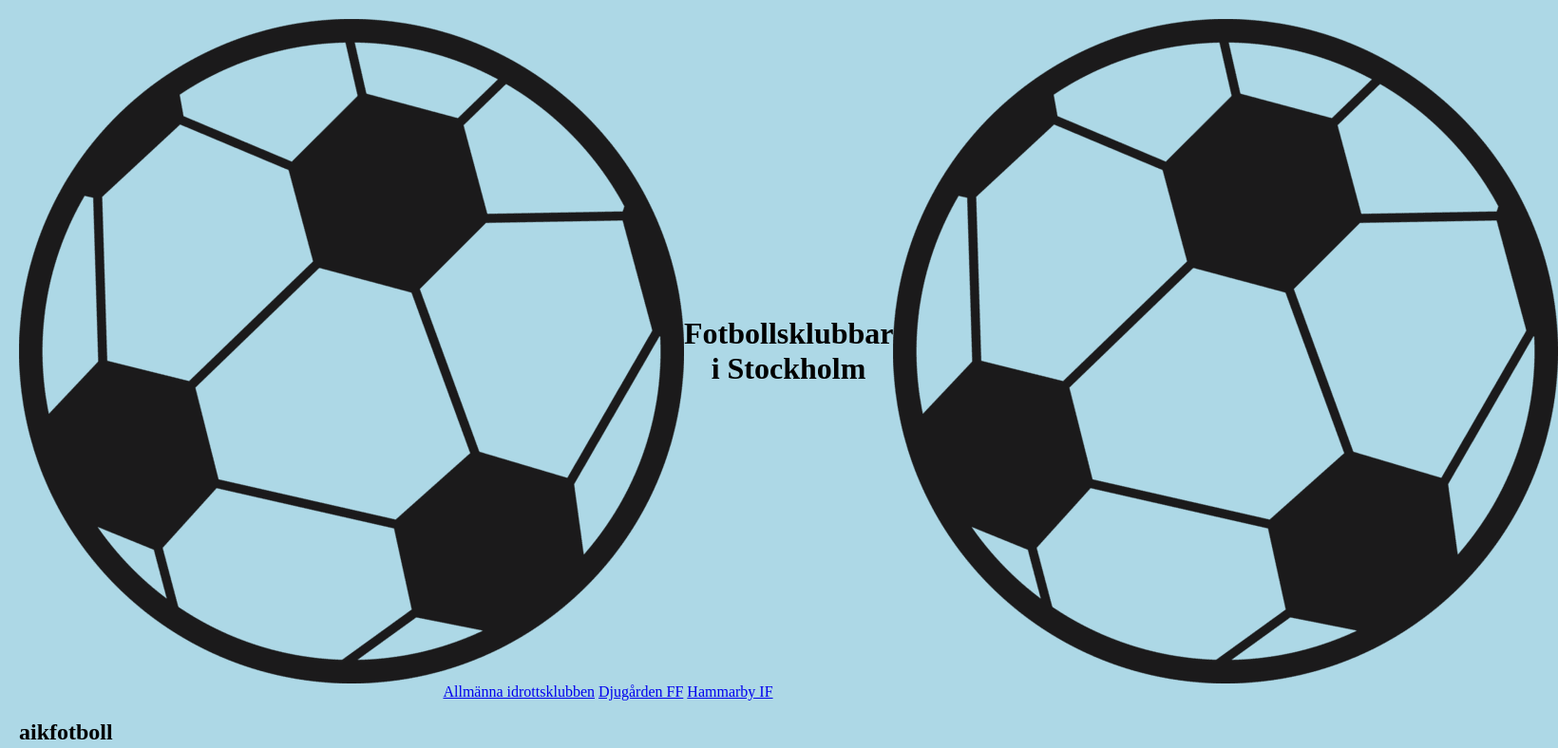
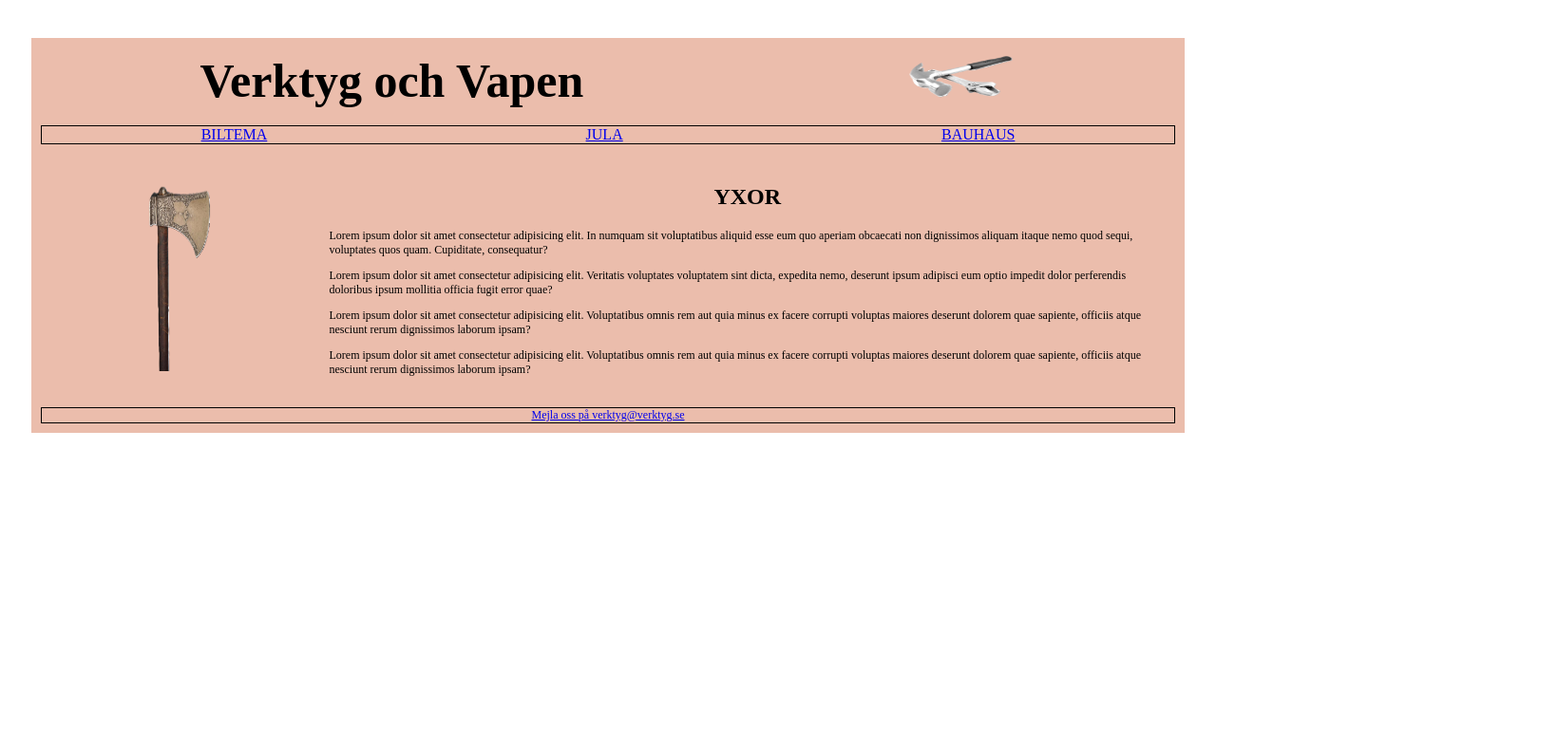
Before and after one commit to Obada123478/Prov, a plain HTML site: page index.html in a window 1280 px wide. Shown: the top 788 px of the page at 95% size, 1640 px wide, since content can reach past the window. Drawn offline with Linux system fonts and the light colour scheme.

Commit message:
jag är klar

```diff
--- a/index.html
+++ b/index.html
@@ -1,30 +1,73 @@
 <!DOCTYPE html>
-<html lang="en">
+<html>
 <head>
-    <meta charset="UTF-8">
-    <meta name="viewport" content="width=device-width, initial-scale=1.0">
-    <title>Document</title>
+    <title>Verktyg och Vapen</title>
     <link rel="stylesheet" href="style.css">
 </head>
+
 <body>
+
+    <div id="container">
+
         <header>
-<img src="./fotboll.png" alt="fotboll">
-<h1>Fotbollsklubbar i Stockholm</h1>
- <img src="./fotboll.png" alt="fotboll">
+            <h1>Verktyg och Vapen</h1>
+            <img src="img/tools.png" alt="Verktyg">
         </header>
+
         <nav>
-<a href="https://www.aikfotboll.se/">Allmänna idrottsklubben</a>
-<a href="https://www.dif.se/">Djugården FF</a>
-<a href="https://www.hammarbyfotboll.se/">Hammarby IF</a>
+            <a href="https://www.biltema.se/">BILTEMA</a>
+            <a href="https://www.jula.se/">JULA</a>
+            <a href="https://www.bauhaus.se/">BAUHAUS</a>
         </nav>
 
         <main>
-    <h2>aikfotboll</h2>
-    <img src="./img/aik.png" alt="aik">
-    <p></p>
+
+            <div id="bild">
+                <img src="img/saddle-axe-cda048.png" alt="Yxa">
+            </div>
+
+            <div id="text">
+                <h2>YXOR</h2>
+
+                <p>
+                    Lorem ipsum dolor sit amet consectetur adipisicing elit.
+                    In numquam sit voluptatibus aliquid esse eum quo aperiam
+                    obcaecati non dignissimos aliquam itaque nemo quod sequi,
+                    voluptates quos quam. Cupiditate, consequatur?
+                </p>
+
+                <p>
+                    Lorem ipsum dolor sit amet consectetur adipisicing elit.
+                    Veritatis voluptates voluptatem sint dicta, expedita nemo,
+                    deserunt ipsum adipisci eum optio impedit dolor perferendis
+                    doloribus ipsum mollitia officia fugit error quae?
+                </p>
+
+                <p>
+                    Lorem ipsum dolor sit amet consectetur adipisicing elit.
+                    Voluptatibus omnis rem aut quia minus ex facere corrupti
+                    voluptas maiores deserunt dolorem quae sapiente, officiis
+                    atque nesciunt rerum dignissimos laborum ipsam?
+                </p>
+
+                <p>
+                    Lorem ipsum dolor sit amet consectetur adipisicing elit.
+                    Voluptatibus omnis rem aut quia minus ex facere corrupti
+                    voluptas maiores deserunt dolorem quae sapiente, officiis
+                    atque nesciunt rerum dignissimos laborum ipsam?
+                </p>
+
+            </div>
+
         </main>
 
+        <footer>
+            <a href="mailto:verktyg@verktyg.se">
+                Mejla oss på verktyg@verktyg.se
+            </a>
+        </footer>
 
+    </div>
 
 </body>
 </html>
--- a/style.css
+++ b/style.css
@@ -1,36 +1,69 @@
 body {
-    background-color: lightblue;
-    margin: 0px;
-    padding: 20px;
+    background-color: white;
 }
 
-
-
+#container {
+    background-color: #ebbdac;
+    margin: 40px 25px;
+    padding: 10px;
+}
 
 header {
     display: flex;
-    justify-content: flex-start;
+    justify-content: space-around;
     align-items: center;
-
+    height: 70px;
 }
 
 h1 {
+    font-size: 50px;
+}
+
+header img {
+    width: 120px;
+    height: 60px;
+}
+
+nav {
+    display: flex;
+    justify-content: space-around;
+    border: 1px solid black;
+    margin: 12px 0;
+}
+
+main {
+    display: flex;
+    align-items: center;
+    min-height: 220px;
+}
+
+#bild {
+    width: 25%;
+    display: flex;
+    justify-content: center;
+}
+
+#bild img {
+    width: 120px;
+    height: 200px;
+}
+
+#text {
+    width: 75%;
+    padding: 10px;
+}
+
+h2 {
     text-align: center;
 }
 
-
-class {
-    height: 50px;
-    width: 50px;
+p {
+    font-size: 12px;
 }
 
-nav {
-text-align: center;
-align-items: center;
-justify-content: center;
+footer {
+    border: 1px solid black;
+    text-align: center;
+    margin-top: 10px;
+    font-size: 12px;
 }
-
-main {
-    text-align: left;
-    align-items: end;
-}
```
Also changed, not shown: dif.png (deleted), fotboll.png (deleted), img/aik.png (deleted), img/hif.png (deleted), img/saddle-axe-cda048.png (added), img/tools.png (added). Lines whose indentation alone changed are shown as unchanged.
